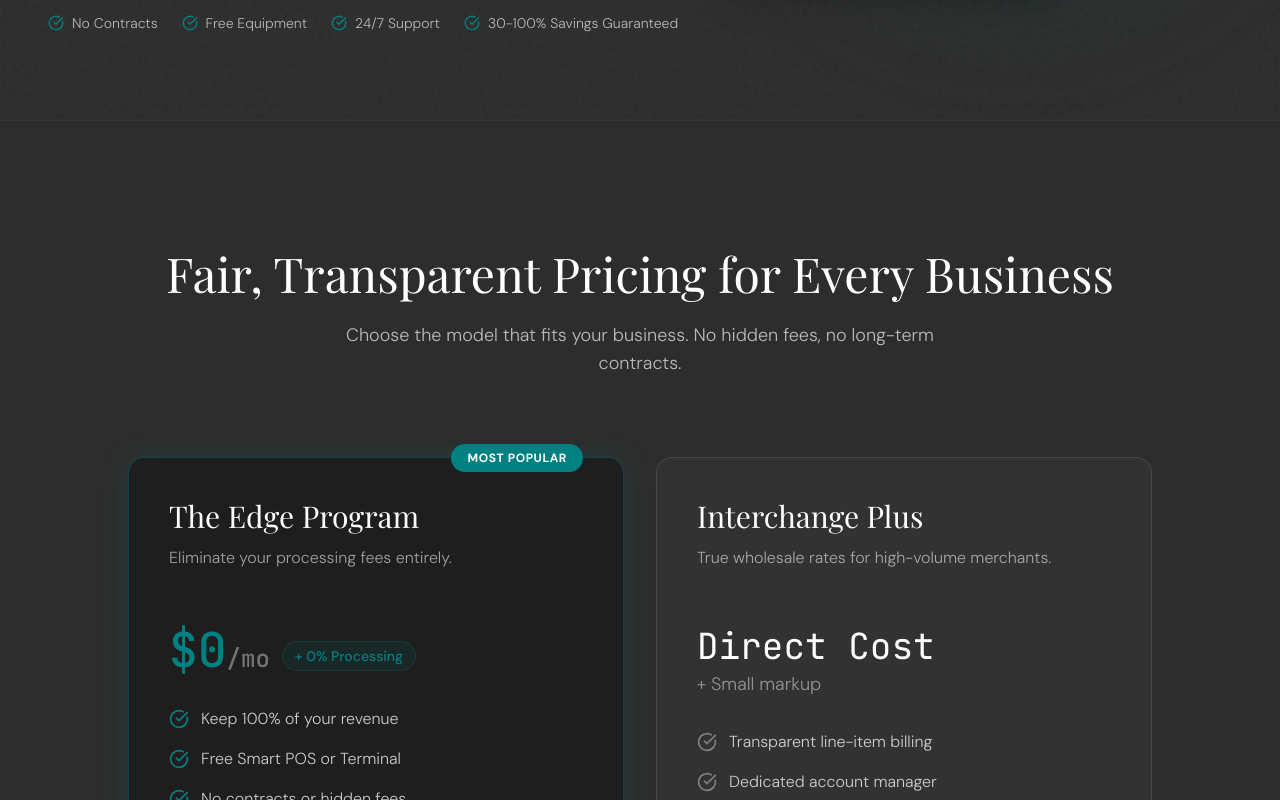
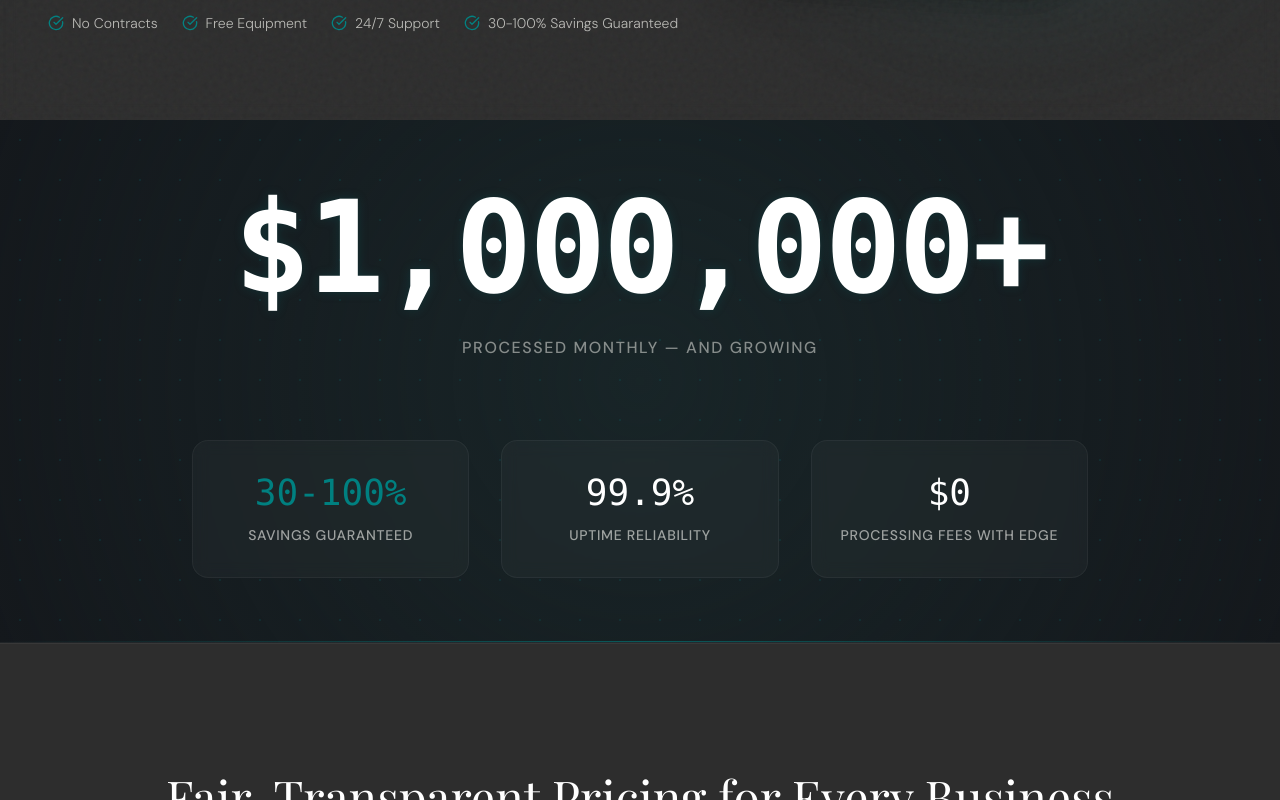
Before and after one commit to hunterlodwick/keystone-consulting-group-llc, a React (Vite) app: page / in a window 1280 px wide. Shown: the part 680-1480 px from the top of the page. Built offline with nearby package versions, Linux system fonts and the light colour scheme; a web font is replaced by a local one.

Commit message:
Update App.tsx

```diff
--- a/src/App.tsx
+++ b/src/App.tsx
@@ -1398,7 +1398,7 @@ const ProcessingVolume = () => {
   return (
     <section
       ref={sectionRef}
-      className="relative py-24 md:py-32 overflow-hidden flex flex-col items-center justify-center"
+      className="relative py-12 md:py-16 overflow-hidden flex flex-col items-center justify-center border-b border-white/5"
       style={{
         background: 'radial-gradient(circle at center, rgba(0, 128, 128, 0.08) 0%, rgba(20, 24, 28, 1) 100%)',
         backgroundColor: '#14181cc0' // Base fallback
@@ -1730,7 +1730,7 @@ const Footer = ({ onOpenSplash, onOpenModal }: { onOpenSplash: (industryId: stri
               <span className="font-serif text-lg md:text-xl font-medium tracking-wide text-white">Keystone Consulting Group</span>
             </div>
             <p className="text-offwhite/60 text-sm font-light leading-relaxed mb-8">
-              Your Utah local consulting partner for all things payment solutions and hardware for modern businesses.
+              Your local consulting partner for all things payment solutions and hardware for modern businesses.
             </p>
             <ul className="space-y-3 text-sm text-offwhite/60 font-light mt-auto">
               <li>Seth: <a href="tel:801-360-9156" className="hover:text-teal transition-colors">(801) 360-9156</a></li>
@@ -1831,6 +1831,7 @@ function MainLandingPage({ onOpenModal, onOpenSplash }: { onOpenModal: (title: s
   return (
     <>
       <Hero onOpenModal={onOpenModal} />
+      <ProcessingVolume />
       <Pricing onOpenModal={onOpenModal} />
       <ROICalculator />
       <RateGuarantee onOpenModal={onOpenModal} />
@@ -1839,7 +1840,6 @@ function MainLandingPage({ onOpenModal, onOpenSplash }: { onOpenModal: (title: s
       <Industries onOpenSplash={onOpenSplash} />
       <HowItWorks onOpenModal={onOpenModal} />
       <WhyChooseUs />
-      <ProcessingVolume />
       <Testimonials />
       <IntegrationEcosystem />
       <Team onOpenModal={onOpenModal} />
```
